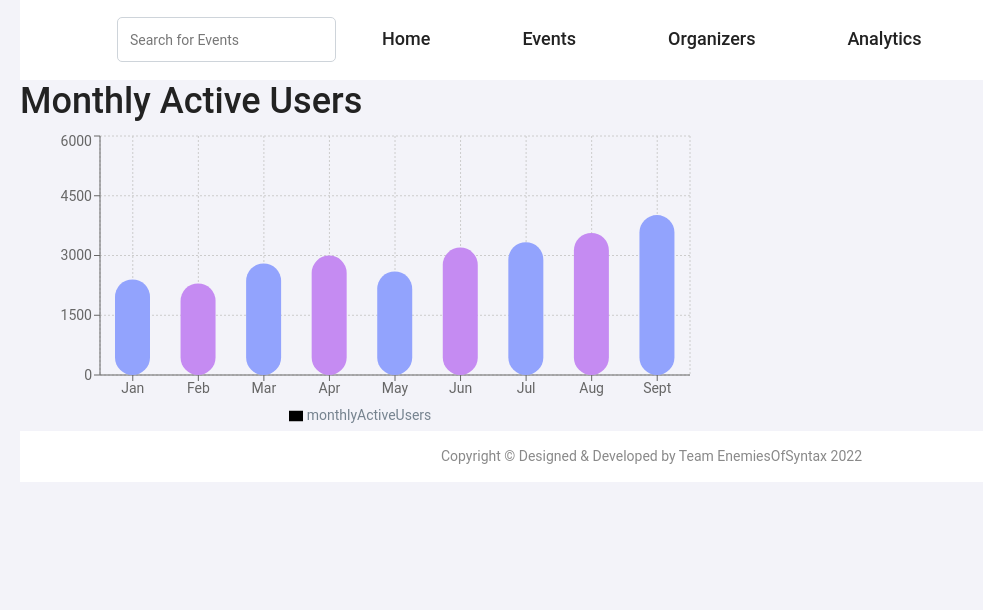
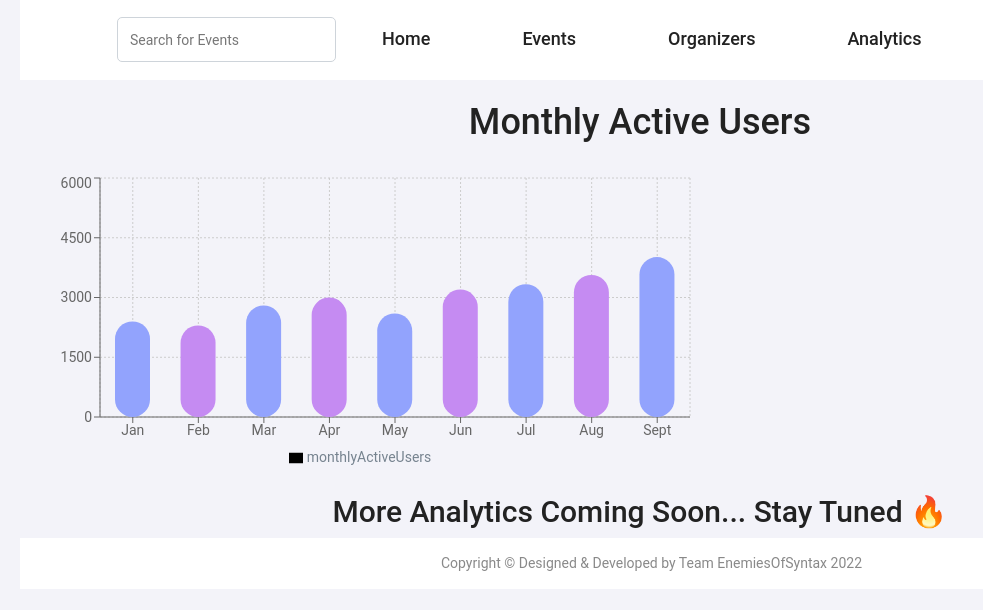
Before and after one commit to PrerakGada/VManage, a React (Create React App) app in the folder v_manage/: page /analytics in a window 1280 px wide. Shown: the top 610 px of the page, without its empty margins (0-983 px from the left). Built offline with nearby package versions, Linux system fonts and the light colour scheme.

Commit message:
analytics update

```diff
--- a/v_manage/src/components/Anal/Anal.js
+++ b/v_manage/src/components/Anal/Anal.js
@@ -8,8 +8,14 @@ const Anal = () => {
   return (
     <div>
       <Navbar />
-      {/* <AreaChart /> */}
+      <br />
+      <h1 style={{ textAlign: "center" }}>Monthly Active Users</h1>
+      <br />
       <BarGraph />
+      <br />
+      <h2 style={{ textAlign: "center" }}>
+        More Analytics Coming Soon... Stay Tuned 🔥
+      </h2>
       <Footer />
     </div>
   );
--- a/v_manage/src/components/Anal/BarGraph.js
+++ b/v_manage/src/components/Anal/BarGraph.js
@@ -53,10 +53,6 @@ function BarGraph() {
   const barColors = ["#92A3FD", "#C58BF2"];
   return (
     <div>
-
-      <h1>
-        Monthly Active Users
-      </h1>
       <div className="chartss">
         <BarChart
           width={700}
```
